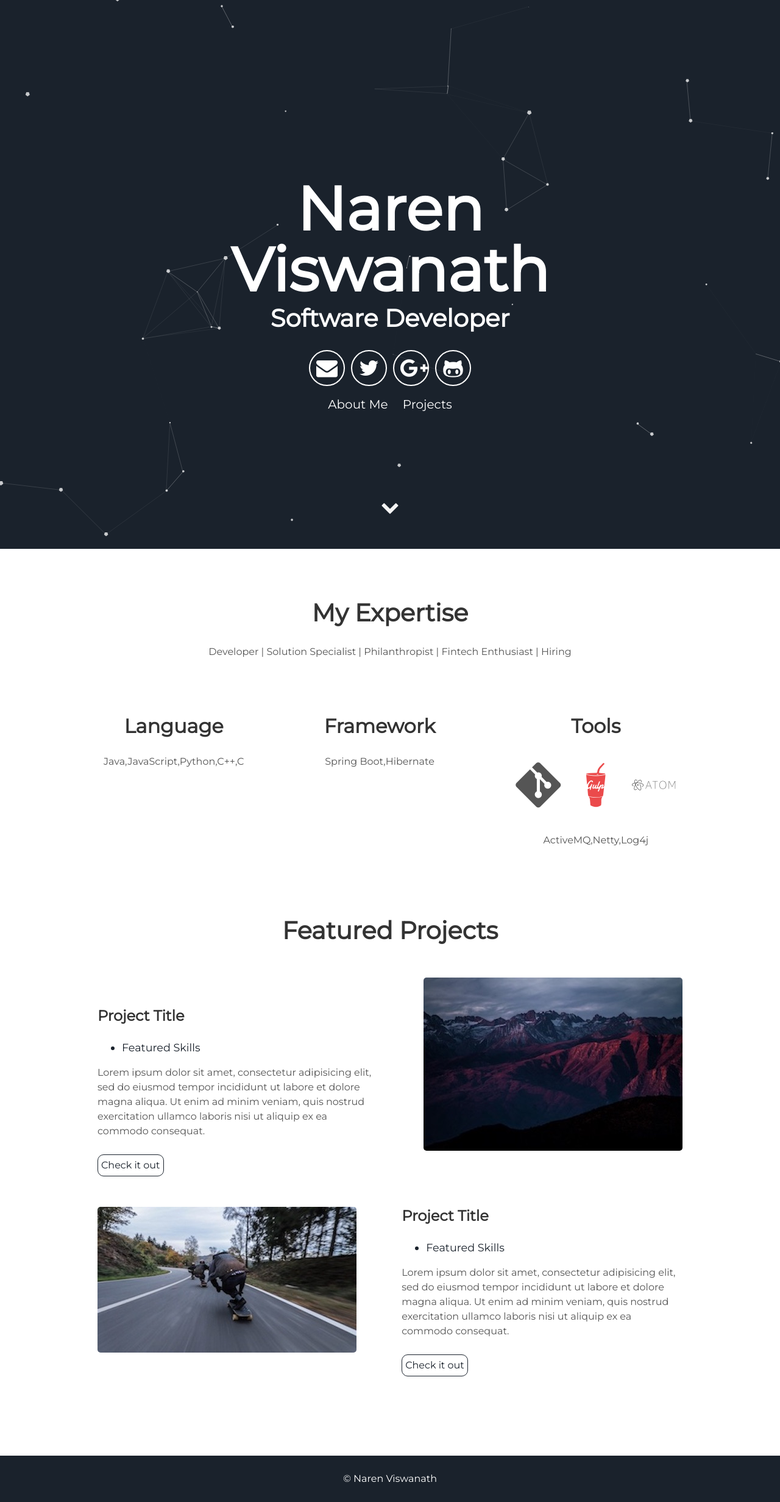
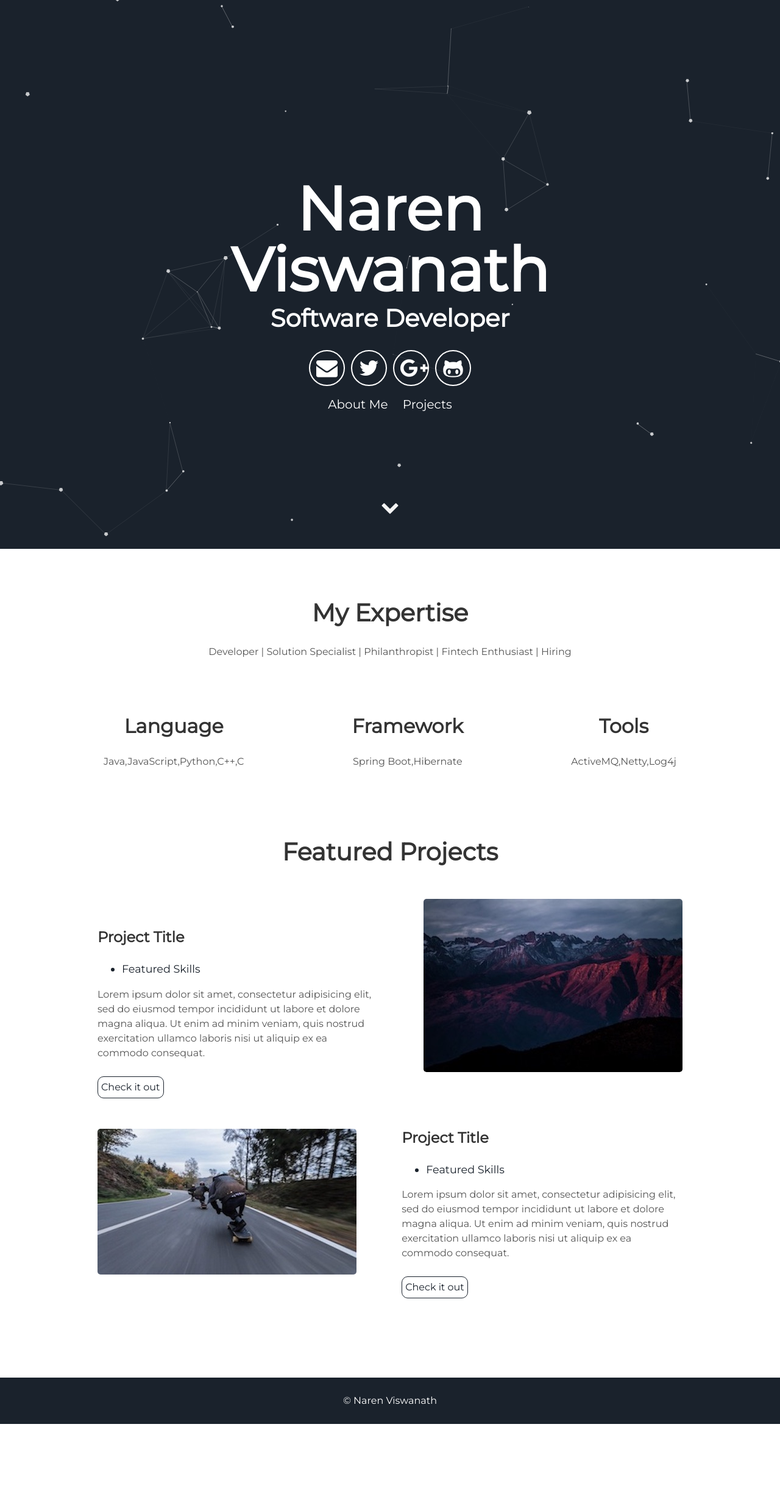
Before and after one commit to detroitFive/site, a Jekyll site: the page built from index.html, in a window 1280 px wide. Shown: the whole page at 61% size. Built offline with Jekyll 4.4.1, drawn with Linux system fonts in a browser that asks for light colours; after the commit the page ends 2335 px from its top, so only the background shows below that.

Commit message:
Update about.html

```diff
--- a/_includes/about.html
+++ b/_includes/about.html
@@ -19,9 +19,9 @@
     </div>
     <div class="tech">
       <h2>Tools</h2>
-      <i class="devicon-git-plain"></i>
+      <!--<i class="devicon-git-plain"></i>
       <i class="devicon-gulp-plain colored"></i>
-      <i class="devicon-atom-original-wordmark"></i>
+      <i class="devicon-atom-original-wordmark"></i>-->
       <p>ActiveMQ,Netty,Log4j</p>
     </div>
 </div>
```
